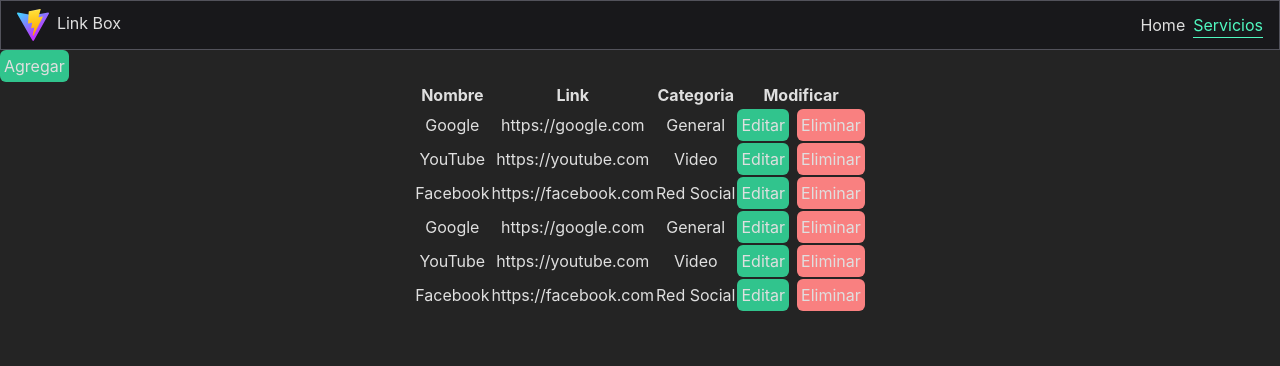
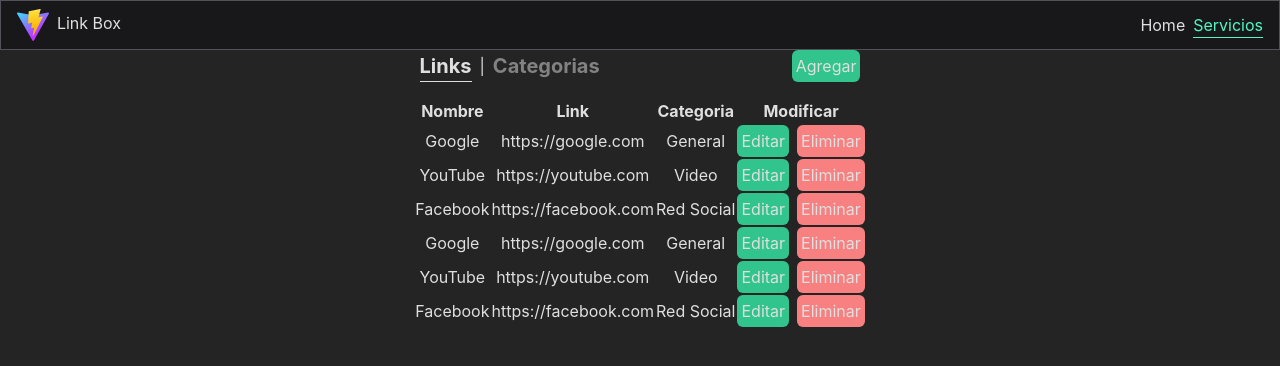
Before and after one commit to Geider10/Markbooks, a React (Vite) app: page /Board in a window 1280 px wide. Shown: the top 366 px of the page. Built offline with nearby package versions, Linux system fonts and the light colour scheme.

Commit message:
add controller to rendering everythig table

```diff
--- a/src/components/main/board/Board.jsx
+++ b/src/components/main/board/Board.jsx
@@ -2,8 +2,8 @@
 import { FilterContext } from "../../../context/dataContext";
 import Button from "../form/Button";
 import Modal from "../form/Modal";
-import Table from "../board/Table";
-
+import TableLink from "../board/TableLink";
+import TableCategory from "./TableCategory";
 function Board() {
     const { tags, postLink, putLink } = useContext(FilterContext);
     const [modal, setModal] = useState(false);
@@ -58,9 +58,30 @@
         setModal(true);
         setButton(true);
     }
+
+    const [tableLink, setTableLink] = useState(true);
+    const navLink=(e)=>{
+        window.document.querySelector(".tableLinkActive")?.classList.remove("tableLinkActive");
+        e.target.classList.add("tableLinkActive");
+      }
+    const handleLinks =(e)=>{
+        navLink(e)
+        setTableLink(true)
+    }
+    const handleCategorys =(e)=>{
+        navLink(e)
+        setTableLink(false)
+    }
     return (
-        <>
-            <Button name="Agregar" click={handleModalOn} style="bg-green-400" />
+        <div className="centerBoard">
+            <div className="flex items-center gap-48 mb-4">
+                <div className="flex items-center gap-2">
+                    <span onClick={handleLinks} className="tableLink tableLinkActive">Links</span>
+                    <span>|</span>
+                    <span onClick={handleCategorys} className="tableLink">Categorias</span>
+                </div>
+                <Button name="Agregar" click={handleModalOn} style="bg-green-400" />
+            </div>
             {modal &&
                 <Modal url={true} name="Pagina" btnName={button ? "Editar" : "Crear"} text={value} nameUrl={url} change={handleGetValue} changeUrl={handleGetUrl} close={handleModalOff} submit={handleEventLink}>
                     <select onChange={handleCategory} value={category} className="bg-gray-50 border border-gray-300 text-gray-900 text-sm rounded-lg focus:ring-blue-500 focus:border-blue-500 block w-full p-2.5 dark:bg-gray-700 dark:border-gray-600 dark:placeholder-gray-400 dark:text-white dark:focus:ring-blue-500 dark:focus:border-blue-500">
@@ -69,10 +90,9 @@
                         ))}
                     </select>
                 </Modal>}
-            <section className="flex justify-center">
-                <Table handlePutLinks={handlePutLink} />
-            </section>
-        </>
+            {tableLink ? <TableLink handlePutLinks={handlePutLink} /> : <TableCategory/> }
+
+        </div>
     )
 }
 export default Board
--- /dev/null
+++ b/src/components/main/board/TableCategory.jsx
@@ -0,0 +1,13 @@
+import { FilterContext } from "../../../context/dataContext";
+import { useContext } from "react";
+import Button from "../form/Button";
+
+function TableCategory (){
+    const {} = useContext(FilterContext);
+
+    return(
+        <h1>Table Category</h1>
+
+    )
+}
+export default TableCategory
--- a/src/components/main/board/Table.jsx
+++ b/src/components/main/board/TableLink.jsx
@@ -1,7 +1,7 @@
 import { FilterContext } from "../../../context/dataContext";
 import { useContext} from "react";
 import Button from "../form/Button";
-function Table ({handlePutLinks}){
+function TableLink ({handlePutLinks}){
     const {links, deleteLink} = useContext(FilterContext);
     const handleDeleteLink=(e)=>{
         deleteLink( e.target.id);
@@ -33,4 +33,4 @@
         </table>
     )
 }
-export default Table;
+export default TableLink;
--- a/src/index.css
+++ b/src/index.css
@@ -59,5 +59,22 @@
 }
 .backTwo{
   background-color: #faba31;
+}
+.centerBoard{
+  display: flex;
+  flex-direction: column;
+  /* align-items: center; */
 
+  align-items: center
+  ;
 }
+.tableLink{
+  font-weight: bold;
+  font-size: 20px;
+  opacity: 0.5;
+}
+.tableLink:hover,.tableLinkActive{
+  border-bottom: 1px solid #dfdfdf;
+  opacity: 1;
+  color: #dfdfdf;
+}
```
